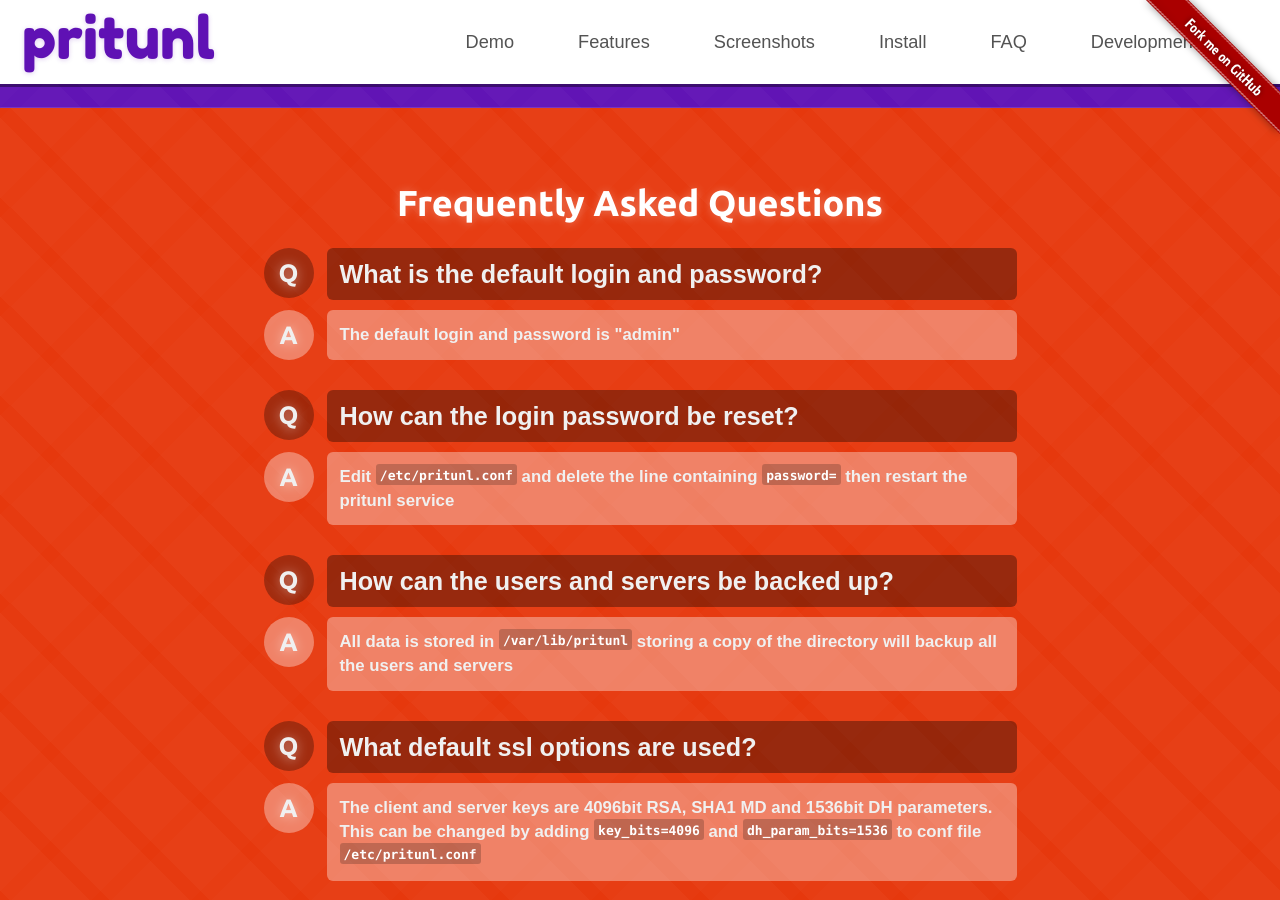
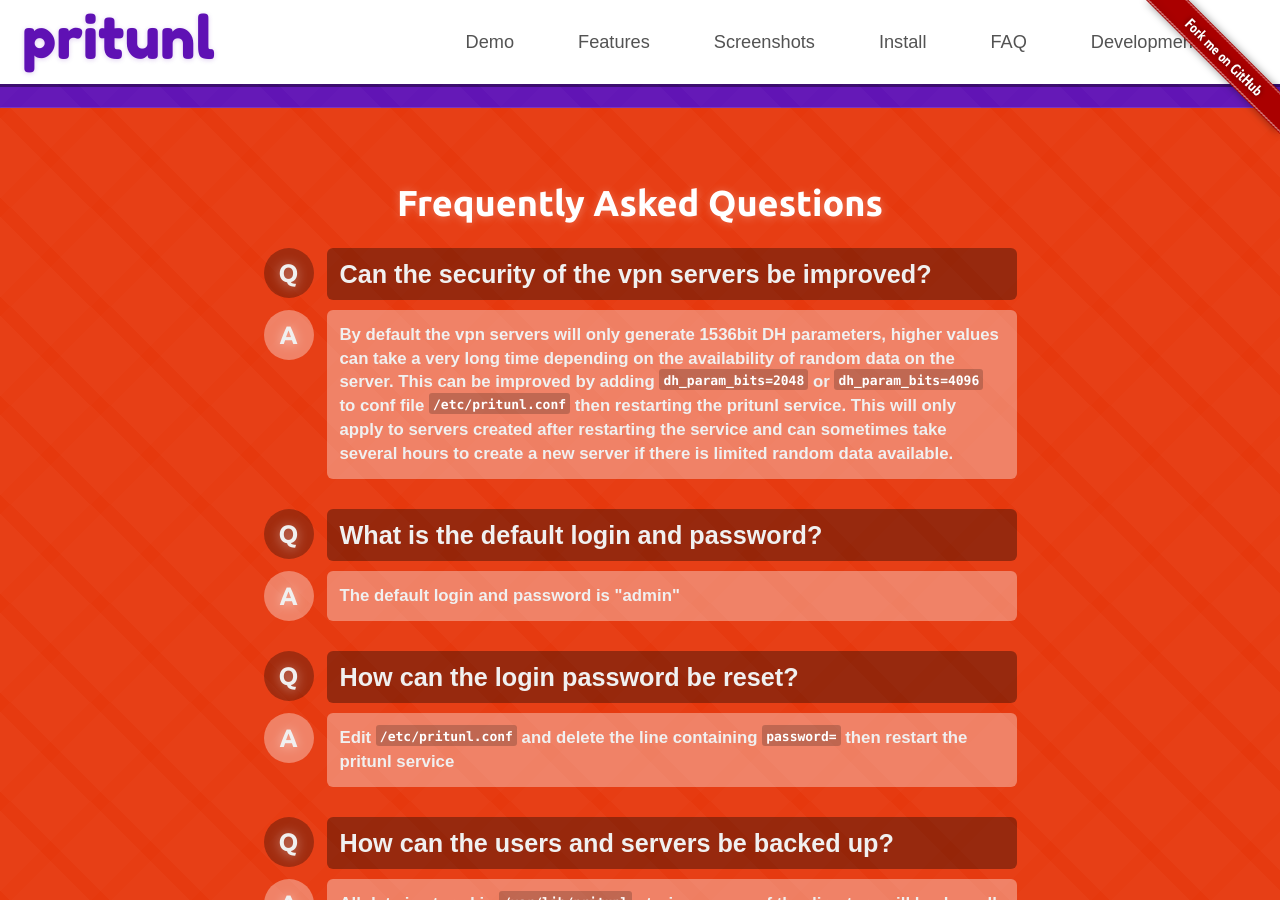
Before and after one commit to pritunl/pritunl.github.io, a Jekyll site: the page built from index.html, in a window 1280 px wide and 900 px high, scrolled down 6213 px. Built offline with Jekyll 4.4.1, drawn with Linux system fonts in a browser that asks for light colours; nearby versions of some CDN libraries; Markdown is read by kramdown in place of the engine named in the settings.

Commit message:
Add faq question

```diff
--- a/index.html
+++ b/index.html
@@ -946,6 +946,22 @@
               <span>Q</span>
             </div>
             <div class="faq-point-description">
+              <span>Can the security of the vpn servers be improved?</span>
+            </div>
+          </div>
+          <div class="faq-point answer clearfix">
+            <div class="faq-point-label header">
+              <span>A</span>
+            </div>
+            <div class="faq-point-description">
+              By default the vpn servers will only generate 1536bit DH parameters, higher values can take a very long time depending on the availability of random data on the server. This can be improved by adding <pre>dh_param_bits=2048</pre> or <pre>dh_param_bits=4096</pre> to conf file <pre>/etc/pritunl.conf</pre> then restarting the pritunl service. This will only apply to servers created after restarting the service and can sometimes take several hours to create a new server if there is limited random data available.
+            </div>
+          </div>
+          <div class="faq-point question clearfix">
+            <div class="faq-point-label header">
+              <span>Q</span>
+            </div>
+            <div class="faq-point-description">
               <span>What is the default login and password?</span>
             </div>
           </div>
```
